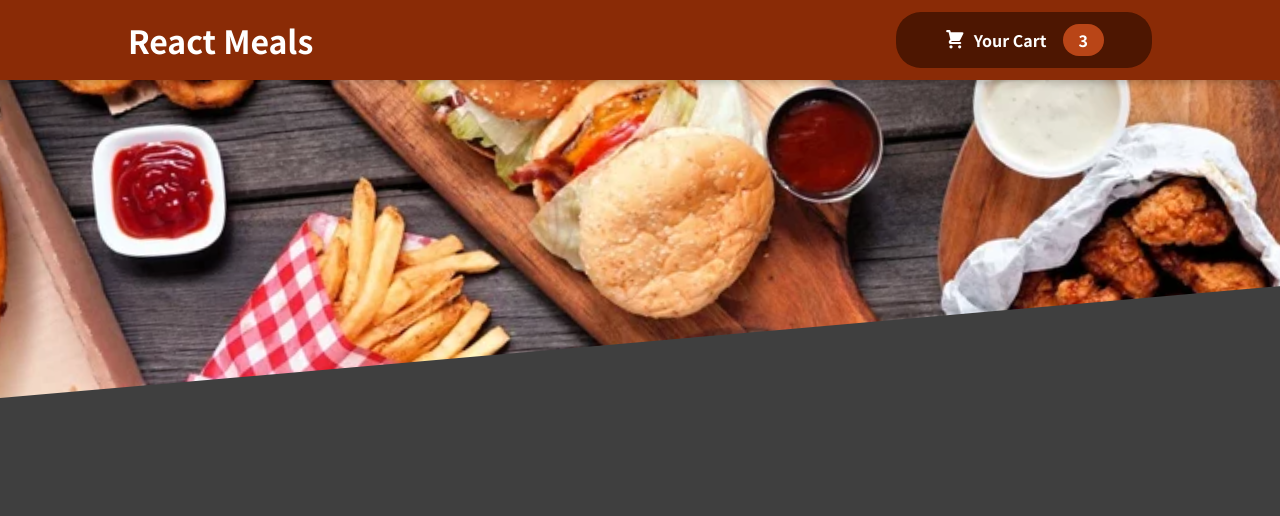
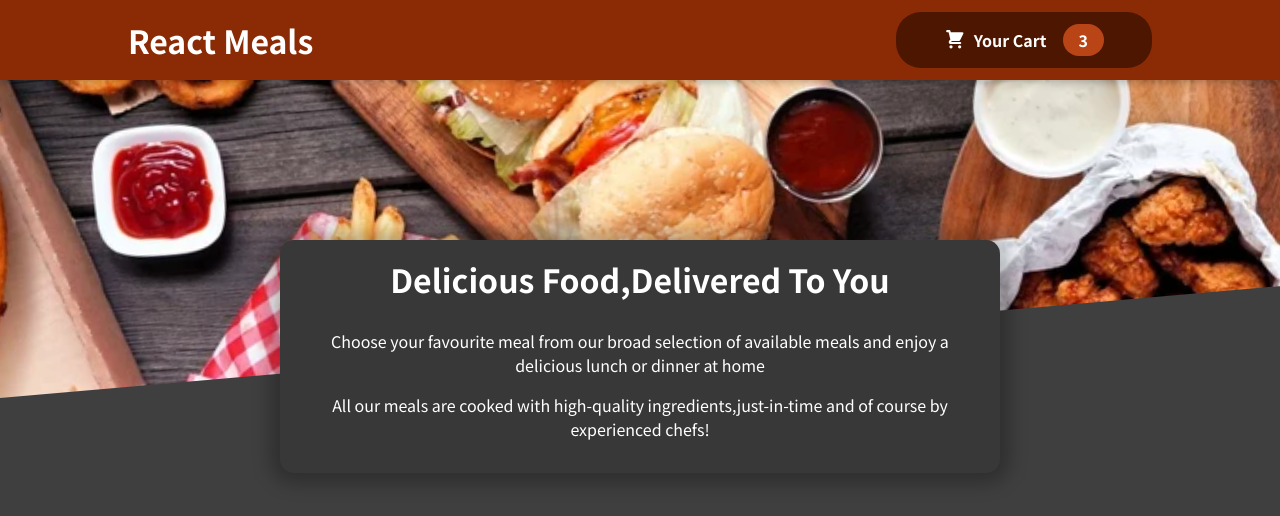
Before and after one commit to ChappaAbhiram/restaurantwebpage, a React (Create React App) app: page / in a window 1280 px wide. Shown: the top 516 px of the page. Built offline with nearby package versions, Linux system fonts and the light colour scheme.

Commit message:
Added Summary

```diff
--- a/src/App.js
+++ b/src/App.js
@@ -1,9 +1,11 @@
 import Header from './components/Layout/Header';
 import {Fragment} from 'react';
+import Meals from './components/Meals/Meals';
 function App() {
   return (
     <Fragment>
       <Header />
+      <Meals />
     </Fragment>
   );
 }
--- /dev/null
+++ b/src/components/Meals/Meals.js
@@ -0,0 +1,5 @@
+import MealsSummary from './MealsSummary';
+const Meals = () =>{
+return <MealsSummary />
+}
+export default Meals;
--- /dev/null
+++ b/src/components/Meals/MealsSummary.js
@@ -0,0 +1,10 @@
+import React from 'react';
+import classes from './MealsSummary.module.css';
+const MealsSummary = () =>{
+return <section className={classes.summary}>
+        <h2>Delicious Food,Delivered To You</h2>
+    <p>Choose your favourite meal from our broad selection of available meals and enjoy a delicious lunch or dinner at home</p>
+    <p>All our meals are cooked with high-quality ingredients,just-in-time and of course by experienced chefs!</p>
+</section>
+}
+export default MealsSummary;
--- /dev/null
+++ b/src/components/Meals/MealsSummary.module.css
@@ -0,0 +1,18 @@
+.summary {
+    text-align: center;
+    max-width: 45rem;
+    width: 90%;
+    margin: auto;
+    margin-top: -10rem;
+    position: relative;
+    background-color: #383838;
+    color: white;
+    border-radius: 14px;
+    padding: 1rem;
+    box-shadow: 0 1px 18px 10px rgba(0, 0, 0, 0.25);
+  }
+
+  .summary h2 {
+    font-size: 2rem;
+    margin-top: 0;
+  }
```
